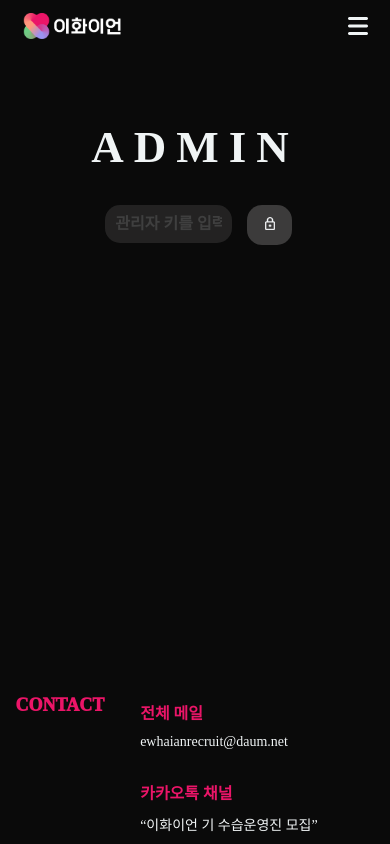
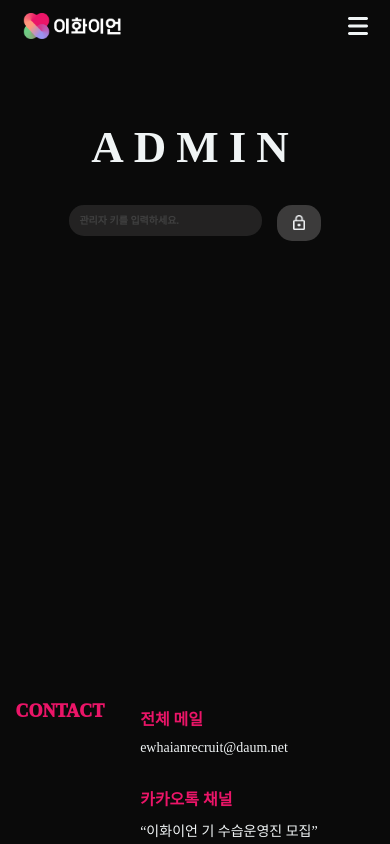
Before and after one commit to hyeinNa/recruiting_2023, a React (Create React App) app in the folder client/: page /admin/login in a window 390 px wide. Shown: the top 844 px of the page. Built offline with nearby package versions, Linux system fonts and the light colour scheme; no server answers; a web font is replaced by a local one.

Commit message:
adminlogin 반응형 수정

```diff
--- a/client/src/components/views/AdminPages/AdminLogin.css
+++ b/client/src/components/views/AdminPages/AdminLogin.css
@@ -2,8 +2,97 @@
     --admin-login-form-margin-top: 32px;
 }
 
-@media (max-width: 800px) {}
+@media (max-width: 800px) {
+    .admin_login {
+        width: 100%;
+        height: 100%;
+        background: var(--toneDown-black);
+    }
 
+    .admin_login_container {
+        max-width: var(--nav-bar-max-width);
+        margin: 0 auto;
+        width: 100%;
+        height: auto;
+        padding-top: 60px;
+        padding-bottom: 275px;
+    }
+
+    .admin_login_inner_container {
+        width: 92%;
+        height: 100%;
+        margin: 0 auto;
+        display: flex;
+        flex-direction: column;
+        align-items: center;
+        justify-content: flex-start;
+    }
+
+    .admin_login_title {
+        width: 100%;
+        text-align: center;
+        font-size: var(--register-landing-title-font-size);
+        font-weight: var(--register-landing-title-font-weight);
+        letter-spacing: 10px;
+        color: var(--toneDown-white);
+        margin-top: 17%;
+    }
+
+    .admin_login_form_wrapper {
+        display: flex;
+        flex-direction: row;
+        width: 70%;
+        height: 100%;
+        margin-top: var(--admin-login-form-margin-top);
+        margin-bottom: var(--register-checkInfo-forms-margin-bottom);
+
+    }
+
+    /* .admin_login_form_wrapper input::placeholder {
+                color: var(--toneDown-white);
+                opacity: 50%;
+            } */
+
+    .admin_login_form {
+        width: 100%;
+        height: 100%;
+        background-color: var(--register-checkInfo-forms-color);
+        border-color: transparent;
+        border-radius: var(--register-checkInfo-forms-border-radius);
+        color: var(--toneDown-white);
+        opacity: 50%;
+        font-size: 10px;
+        padding-left: 15px;
+        font-weight: 600;
+        padding: 10px;
+        border-width: 0;
+        margin-right: 15px;
+        display: flex;
+        justify-content: center;
+    }
+
+    .admin_login_form_wrapper button {
+        width: 100%;
+        height: 80%;
+        background-color: var(--register-checkInfo-forms-color);
+        border-color: transparent;
+        border-radius: var(--register-checkInfo-forms-border-radius);
+        color: var(--toneDown-white);
+        font-size: 17px;
+        font-weight: 600;
+        padding: 10px;
+        border-width: 0;
+        margin-right: 15px;
+    }
+
+    .admin_login_form_wrapper button img {
+        width: 50%;
+        height: auto;
+        margin-bottom: 5px;
+    }
+}
+
+@media (min-width: 800px) {
     .admin_login {
         width: 100%;
         height: 100%;
@@ -89,3 +178,4 @@
         width: 40%;
         height: auto;
     }
+}
```
Lines whose indentation alone changed are shown as unchanged.
